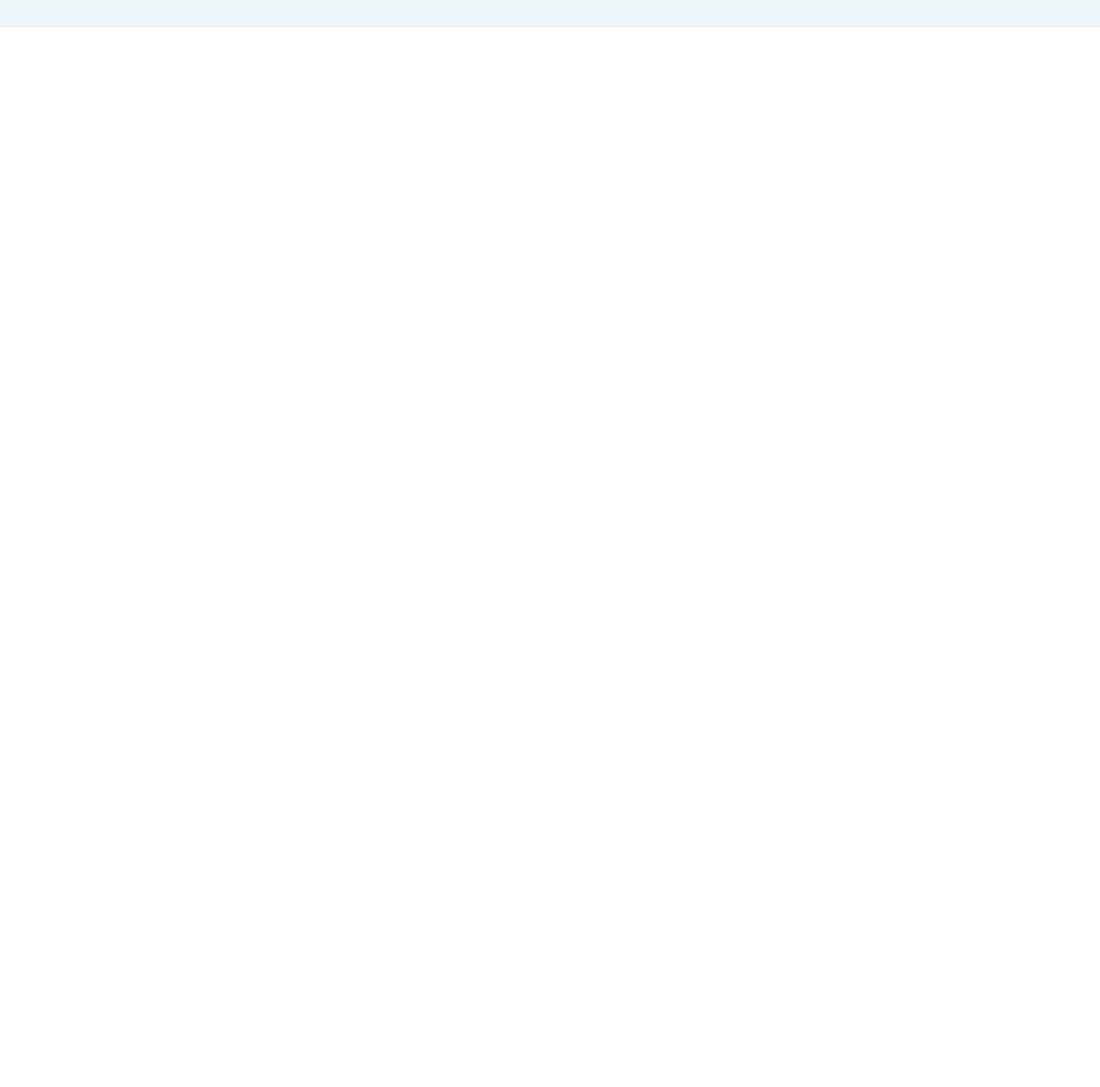
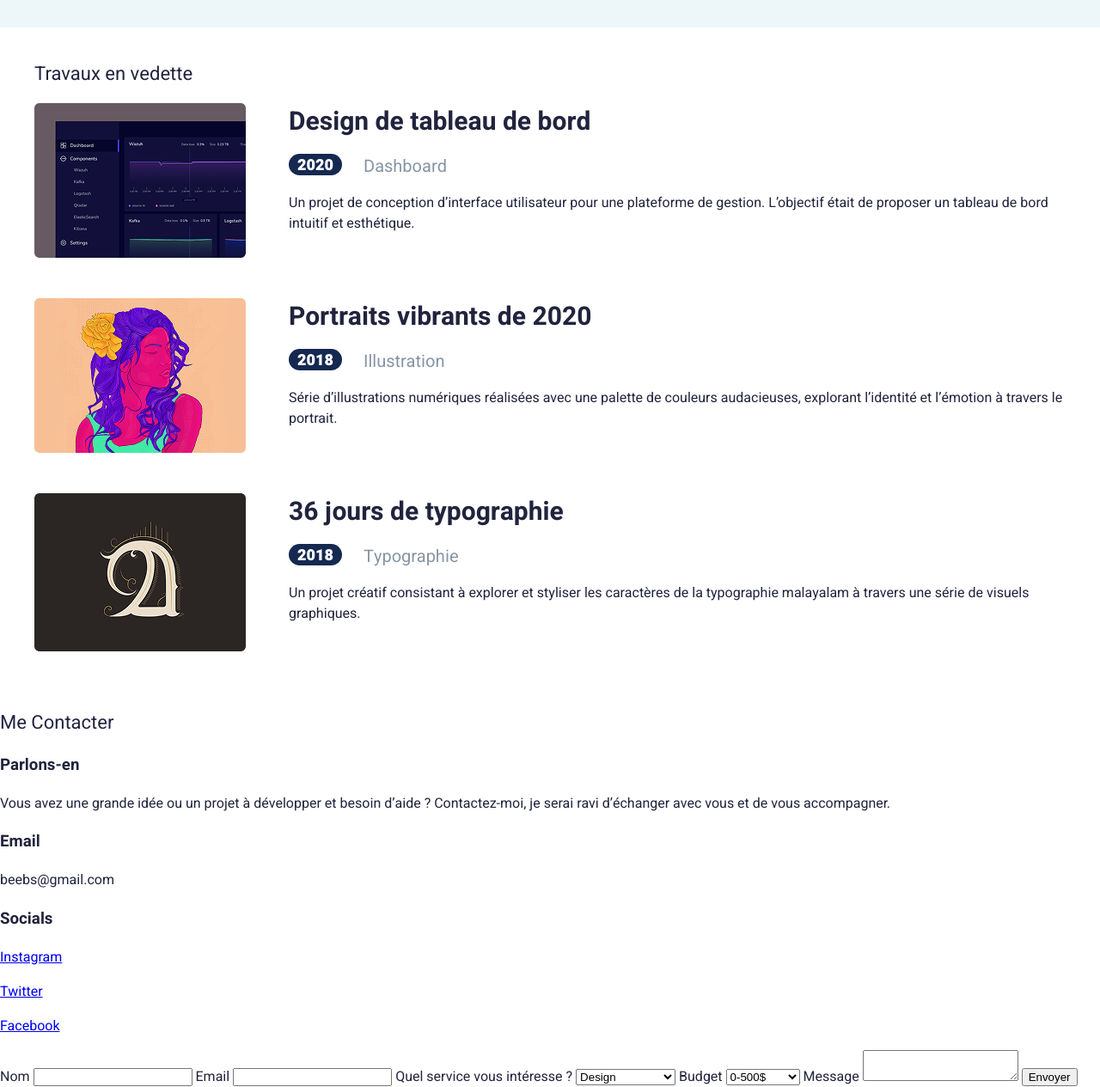
Before and after one commit to Velvetwitch/Coursenia, a plain HTML site: page index.html in a window 1280 px wide. Shown: the part 841-2106 px from the top of the page at 86% size. Before the commit the page ends 873 px from the top, so only its background shows below. Drawn offline with Linux system fonts and the light colour scheme.

Commit message:
finish section 3

```diff
--- a/index.html
+++ b/index.html
@@ -20,8 +20,8 @@
         <div id="nav-links">
             <a class="nav-link" href="index.html">Accueil</a>
             <a class="nav-link" href="#blog">Blog</a>
-            <a class="nav-link" href="#">Portfolio</a>
-            <a class="nav-link" href="#">Contact</a>
+            <a class="nav-link" href="#projects">Portfolio</a>
+            <a class="nav-link" href="#contact">Contact</a>
         </div>
 
     </nav>
@@ -70,5 +70,102 @@
         </div>
     </section>
 
+    <section id="projects">
+        <h2>Travaux en vedette</h2>
+
+        <article class="project">
+            <div>
+                <img src="images/Rectangle 30.png" alt="design de tableau de bord" class="project-image">
+            </div>
+            <div class="project-content">
+                <h3 class="project-title">Design de tableau de bord</h3>
+                <div class="date-type">
+                    <span class="project-date">2020</span>
+                    <span class="project-type">Dashboard </span>
+                </div>
+                <p class="project-description"> Un projet de conception d’interface utilisateur pour une plateforme de gestion. L’objectif était de proposer un tableau de bord intuitif et esthétique.</p>
+            </div>
+
+        </article>
+
+        <article class="project">
+            <div>
+                <img src="images/Rectangle 32.png" alt="Portraits vibrants de 2020" class="project-image">
+            </div>
+            <div class="project-content">
+                <h3 class="project-title">Portraits vibrants de 2020</h3>
+                <div class="date-type">
+                    <span class="project-date">2018</span>
+                    <span class="project-type">Illustration </span>
+                </div>
+                <p class="project-description"> Série d’illustrations numériques réalisées avec une palette de couleurs audacieuses, explorant l’identité et l’émotion à travers le portrait.</p>
+            </div>
+
+        </article>
+
+        <article class="project">
+            <div>
+                <img src="images/Rectangle 34.png" alt="36 jours de typographie" class="project-image">
+            </div>
+            <div class="project-content">
+                <h3 class="project-title">36 jours de typographie</h3>
+                <div class="date-type">
+                    <span class="project-date">2018</span>
+                    <span class="project-type">Typographie </span>
+                </div>
+                <p class="project-description">Un projet créatif consistant à explorer et styliser les caractères de la typographie malayalam à travers une série de visuels graphiques.</p>
+            </div>
+
+        </article>
+    </section>
+
+    <section id="contact">
+         <h2>Me Contacter</h2>
+        <div id="contact-content">
+            <div id="coordonnees">
+                <h3 class="contact-title"> Parlons-en</h3>
+                <p id="contact-intro">Vous avez une grande idée ou un projet à développer et besoin d’aide ? Contactez-moi, je serai ravi d’échanger avec vous et de vous accompagner.</p>
+
+                <h3 class="contact-title"> Email</h3>
+                <p id="email">beebs@gmail.com </p>
+
+                <h3 class="contact-title"> Socials</h3>
+
+                <p> <a class="social-link" href="https://www.instagram.com" target="_blank">Instagram</a> </p>
+                <p> <a class="social-link" href="https://www.twitter.com" target="_blank">Twitter</a> </p>
+                <p> <a class="social-link" href="https://www.Facebook.com" target="_blank">Facebook</a> </p>
+            </div>
+            <form>
+                <label for="name">Nom</label>
+                <input type="text" name="name" id="name"  />
+
+                <label for="email">Email</label>
+                <input type="email" name="email" id="email"  />
+
+                <label for="service">Quel service vous intéresse ?</label>
+                <select name="service" id="service">
+                    <option value="design">Design</option>
+                    <option value="developpement">Développement</option>
+                    <option value="strategie">Stratégie</option>
+                </select>
+
+                <label for="budget">Budget</label>
+                <select name="budget" id="budget">
+                    <option value="0-500$">0-500$</option>
+                    <option value="500-2000$">500-2000$</option>
+                    <option value="2000$+">2000$+</option>
+                </select>
+
+                <label for="message">Message</label>
+                <textarea name="message" id="message" ></textarea>
+
+                <button type="Envoyer" id="Envoyer-button">Envoyer</button>
+
+
+            </form>
+        </div>
+
+    </section>
+
 </body>
 </html>
--- a/style.css
+++ b/style.css
@@ -102,3 +102,46 @@ H2{
 .article-description{
     font-size: 16px;
 }
+
+#projects{
+    width: 1200px;
+    margin: auto;
+}
+
+.project{
+    display: flex;
+    gap: 50px;
+    margin-bottom: 40px;
+}
+
+.project-title{
+    font-weight: 700;
+    font-size: 30px;
+    margin: 0 0 15px 0;
+}
+
+.date-type{
+    display: flex;
+    gap: 25px;
+}
+
+.project-date{
+    background-color: #142850;
+    border-radius: 16px;
+    color: #FFFFFF;
+    font-weight: 900;
+    font-size: 18px;
+    width: 62px;
+    height: 25px;
+    text-align: center;
+}
+
+.project-type{
+    color: #8695A4;
+    font-size: 20px;
+}
+
+.project-description{
+    font-size: 16px;
+
+}
```
Also changed, not shown: images/Rectangle 30.png (added), images/Rectangle 32.png (added), images/Rectangle 34.png (added).
